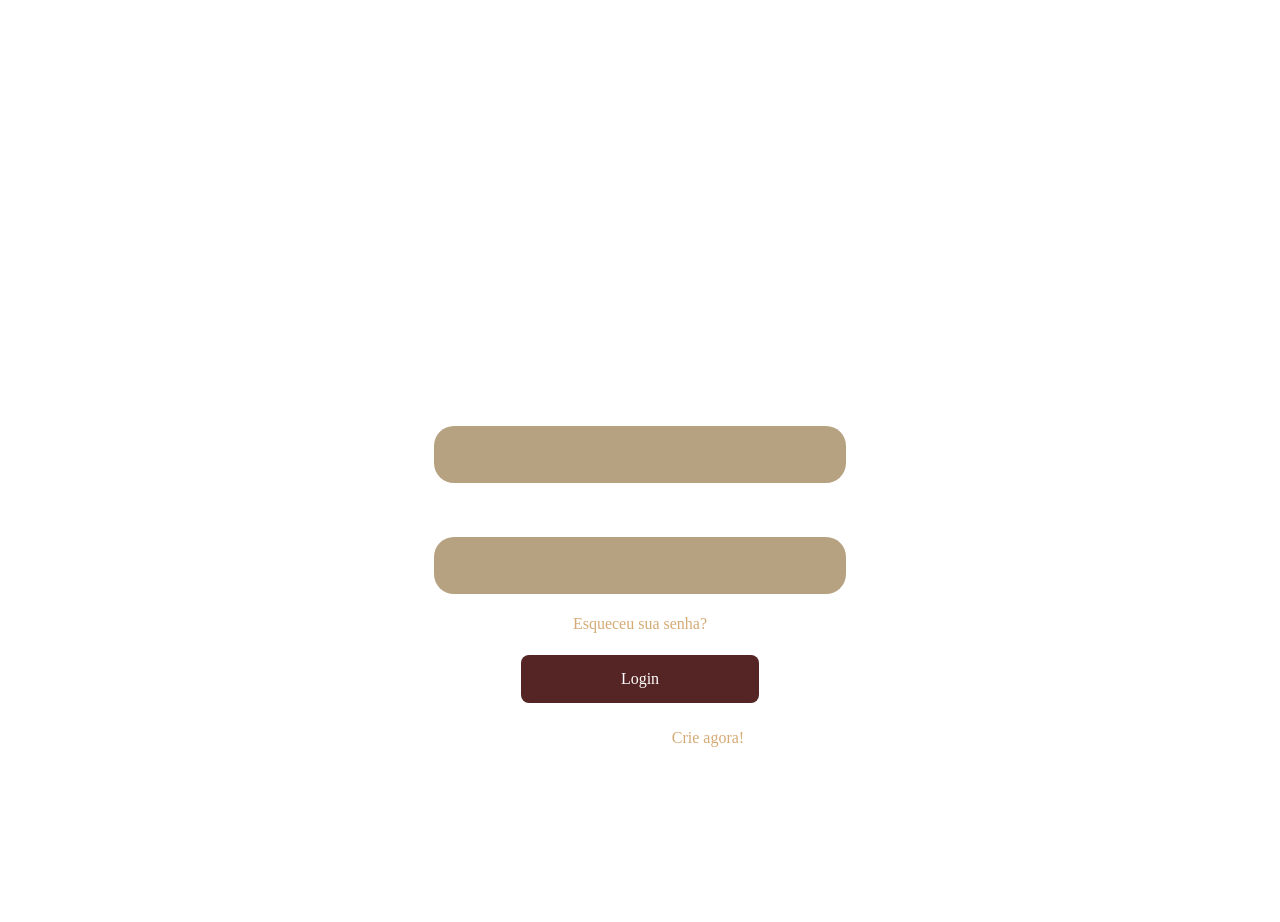
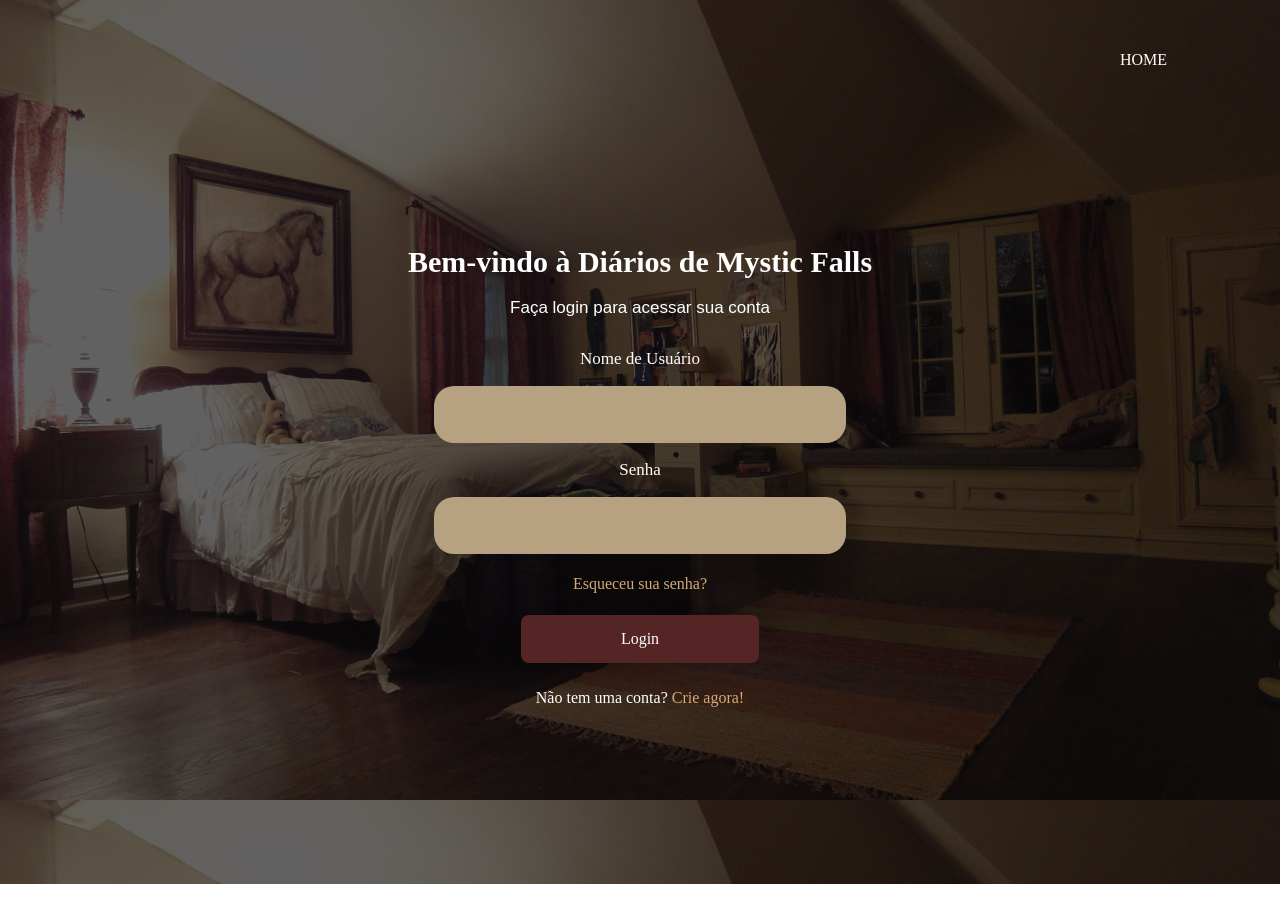
Before and after one commit to amandageovanna/DiariosMysticFalls, a plain HTML site: page Login/login.html in a window 1280 px wide. After the commit the page ends 884 px from the top, so only its background shows below. Drawn offline with Linux system fonts and the light colour scheme.

Commit message:
arrumei a navbar

```diff
--- a/Login/login.html
+++ b/Login/login.html
@@ -22,7 +22,7 @@
 
         <h4><a href="#">Esqueceu sua senha?</a></h4>
 
-        <button onclick="logar()" id="botao_logar">Login</button>
+        <button onclick="logar()" id="botaoLogar">Login</button>
 
         <h5>Não tem uma conta? <a href="" id="ancoraCadastro">Crie agora!</a></h4>
     </div>
--- a/Login/style.css
+++ b/Login/style.css
@@ -9,6 +9,12 @@
 	margin-top: 30px;
 	margin-right: 100px;
 }
+
+.navbar p {
+    padding: 5px;
+    margin-left: 90px;
+}
+
 body {
 	background-image: url(QuartoElena.jpg);
 	background-size: cover;
@@ -21,7 +27,6 @@ body {
 	display: flex;
 	justify-content: center;
 	align-items: center;
-	padding: 50px;
 	margin: 150px;
 
 
@@ -93,19 +98,7 @@ h5 {
 
 }
 
-#botao_logar {
-	/* font-family: "Montserrat";
-	font-size: 15px;
-	font-style: normal;
-	font-weight: 600;
-	line-height: normal;
-	display: flex;
-	width: 30%;
-	padding: 14px 184px;
-	justify-content: center;
-	gap: 10px;
-	background: #552424;
-	box-shadow: 2px 6px 15px rgba(0, 0, 0, 0.25);	 */
+#botaoLogar {
 	background-color: #552424;
 	border: none;
 	color: white;
@@ -118,7 +111,7 @@ h5 {
 
 }
 
-#botao_logar:hover {
+#botaoLogar:hover {
 	background-color: #673232;
 	transition-duration: 1s;
 	cursor: pointer;
```
Also changed, not shown: Login/QuartoElena.jpg (added).
